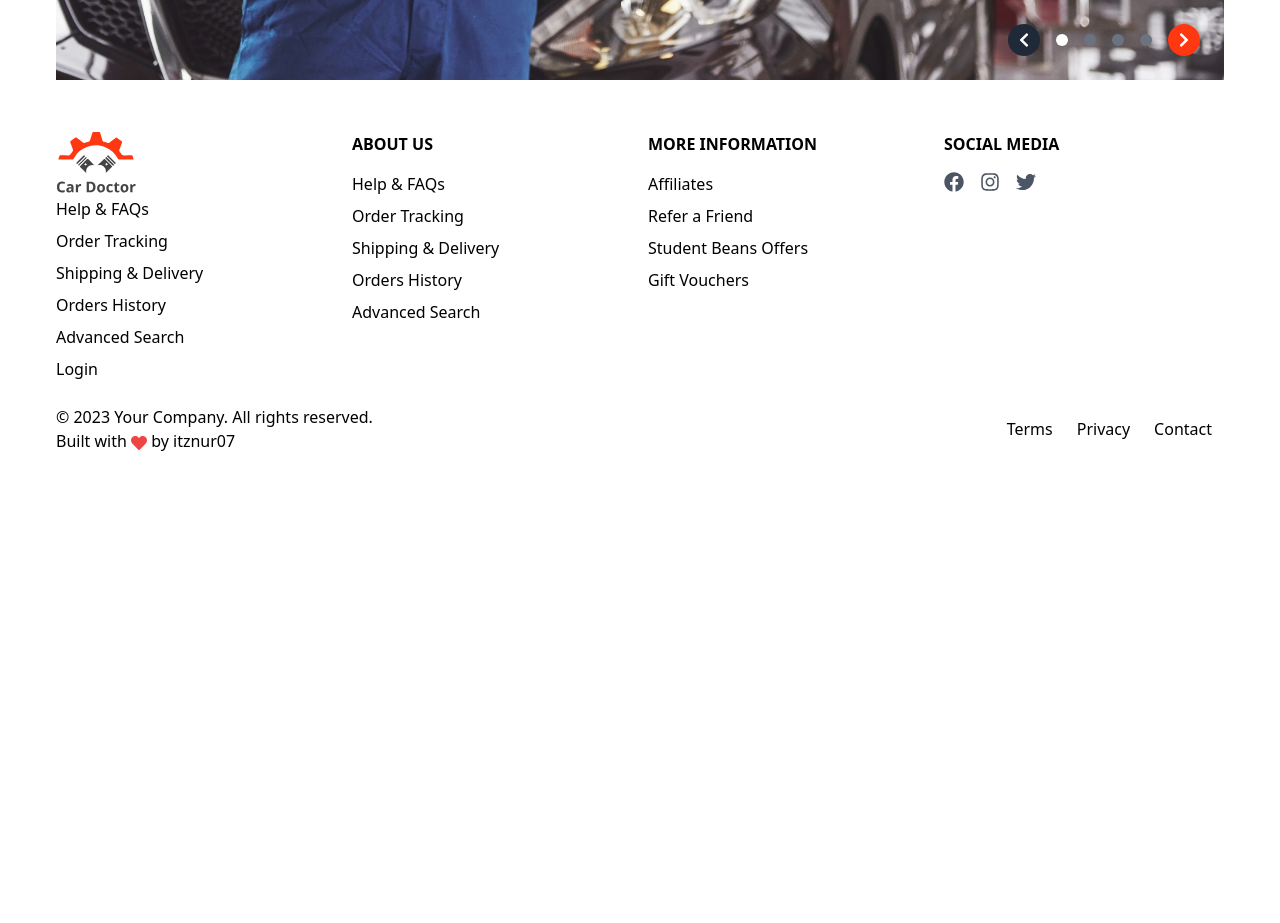
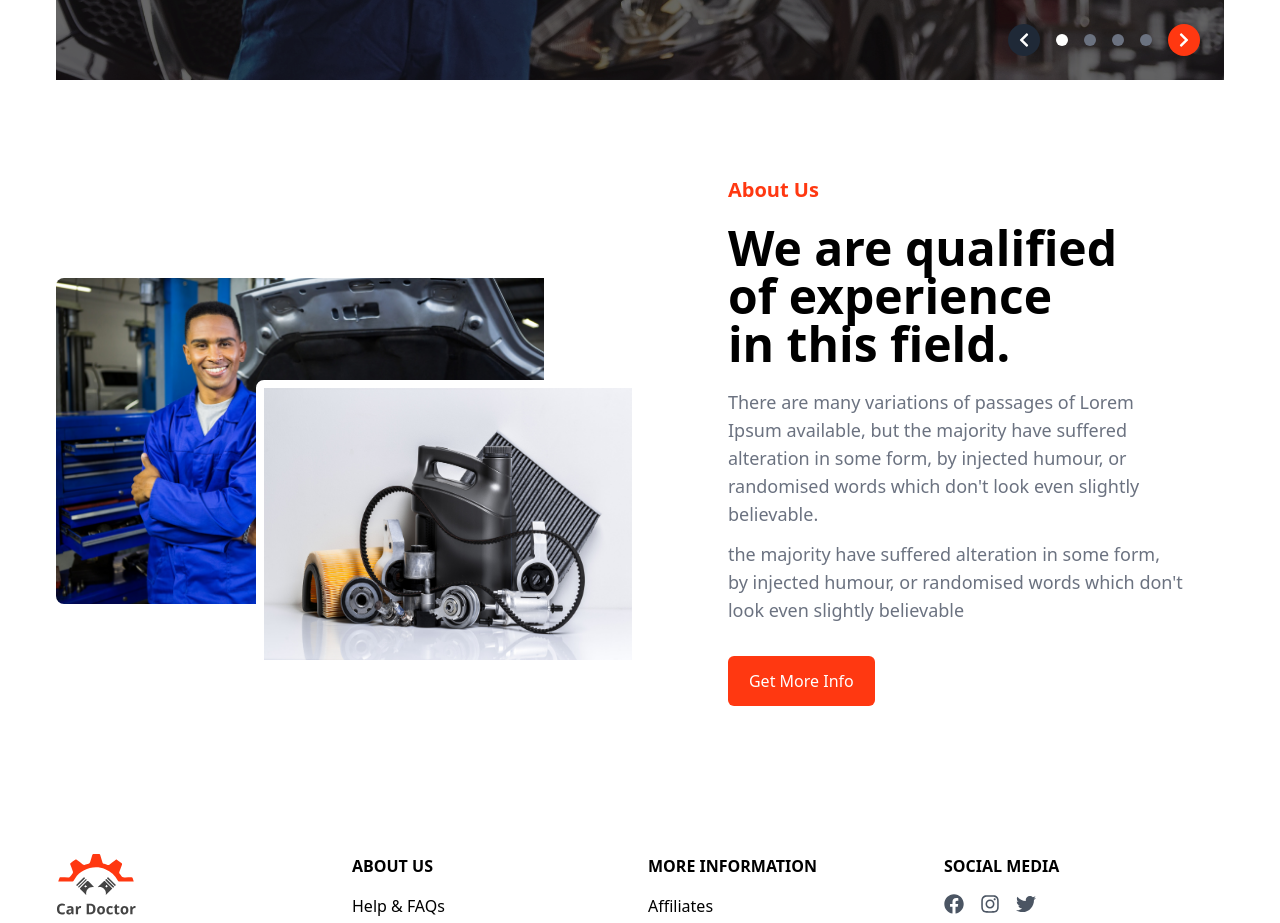
Before and after one commit to itznur07/car-garaz-client, a React (Vite) app: page / in a window 1280 px wide. Shown: the part 820-1743 px from the top of the page. Before the commit the page ends 1305 px from the top, so only its background shows below. Built offline with nearby package versions, Linux system fonts and the light colour scheme.

Commit message:
About component

```diff
--- /dev/null
+++ b/src/Components/About/About.jsx
@@ -0,0 +1,56 @@
+import parts from "../../assets/images/about_us/parts.jpg";
+import person from "../../assets/images/about_us/person.jpg";
+
+const About = () => {
+  return (
+    <div className='mx-14 my-14'>
+      <div className='flex flex-col lg:flex-row items-center justify-center'>
+        <div className='lg:mr-8'>
+          <div>
+            <div className='relative'>
+              <img
+                className='pr-14  rounded-lg'
+                src={person}
+                alt='person-image'
+              />
+              <img
+                className='max-w-sm h-72 absolute -bottom-16 -right-10 border-8 rounded-lg border-white'
+                src={parts}
+                alt='parst-image'
+              />
+            </div>
+          </div>
+        </div>
+        <div className='lg:ml-14 p-10 '>
+          <h2 className='text-xl font-extrabold text-[#ff3811] '>About Us</h2>
+          <p className='text-5xl font-bold my-5'>
+            We are qualified <br /> of experience <br /> in this field.
+          </p>
+          <div className='mt-3 space-y-3 text-lg text-gray-500'>
+            <p>
+              There are many variations of passages of Lorem Ipsum available,
+              but the majority have suffered alteration in some form, by
+              injected humour, or randomised words which don&apos;t look even
+              slightly believable.
+            </p>
+            <p>
+              the majority have suffered alteration in some form, by injected
+              humour, or randomised words which don't look even slightly
+              believable
+            </p>
+          </div>
+          <div className='mt-8'>
+            <a
+              href='#'
+              className='inline-flex items-center justify-center px-5 py-3 border border-transparent text-base font-medium rounded-md text-white bg-[#ff3811] hover:bg-indigo-700'
+            >
+              Get More Info
+            </a>
+          </div>
+        </div>
+      </div>
+    </div>
+  );
+};
+
+export default About;
--- a/src/Components/Banner/Banner.jsx
+++ b/src/Components/Banner/Banner.jsx
@@ -25,6 +25,7 @@ const Banner = () => {
   return (
     <div className='relative h-screen mx-14 rounded-md'>
       {images.map((imageUrl, index) => (
+        <div>
           <img
             key={imageUrl}
             className={`absolute bottom-0 left-0 ${
@@ -33,6 +34,8 @@ const Banner = () => {
             src={imageUrl}
             alt={`Banner ${index + 1}`}
           />
+          <div className='absolute inset-0 bg-black opacity-20'></div>
+        </div>
       ))}
       <div
         className='absolute bottom-72 left-20 w-full
@@ -41,8 +44,11 @@ const Banner = () => {
         <h2 className='text-5xl font-bold'>
           Affordable <br /> Price For Car <br /> Servicing
         </h2>
-        <p className='my-5'>There are many variations of passages of  available, <br /> but the majority have suffered alteration in some form</p>
-        <div className="mt-5">
+        <p className='my-5'>
+          There are many variations of passages of available, <br /> but the
+          majority have suffered alteration in some form
+        </p>
+        <div className='mt-5'>
           <button className='bg-[#FF3811] text-white-800 font-bold rounded px-4 py-2 mr-4'>
             Discover more
           </button>
--- a/src/Pages/Home/Home.jsx
+++ b/src/Pages/Home/Home.jsx
@@ -1,9 +1,11 @@
+import About from "../../Components/About/About";
 import Banner from "../../Components/Banner/Banner";
 
 const Home = () => {
   return (
     <>
       <Banner></Banner>
+      <About></About>
     </>
   );
 };
```
Lines whose indentation alone changed are shown as unchanged.
